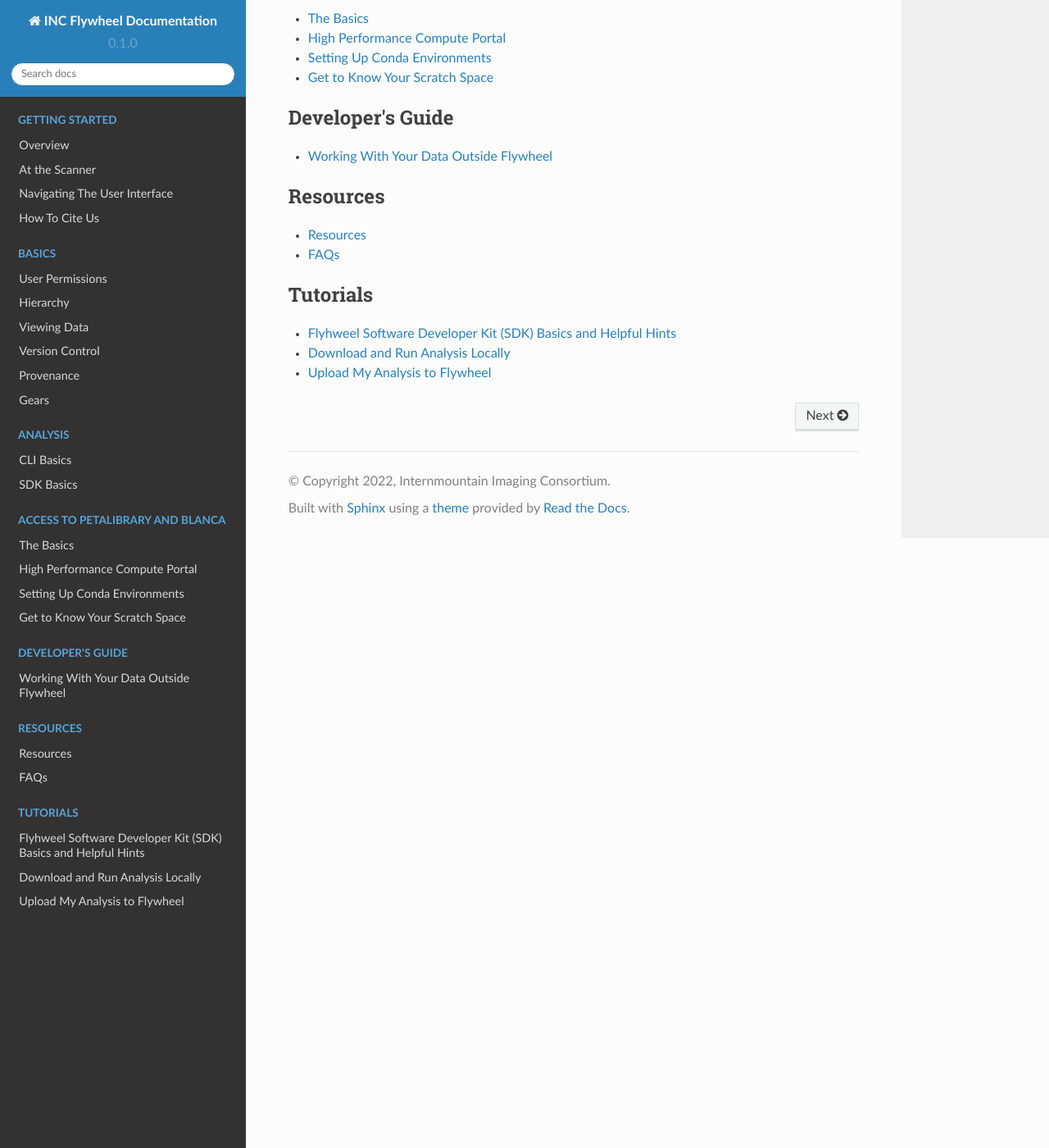
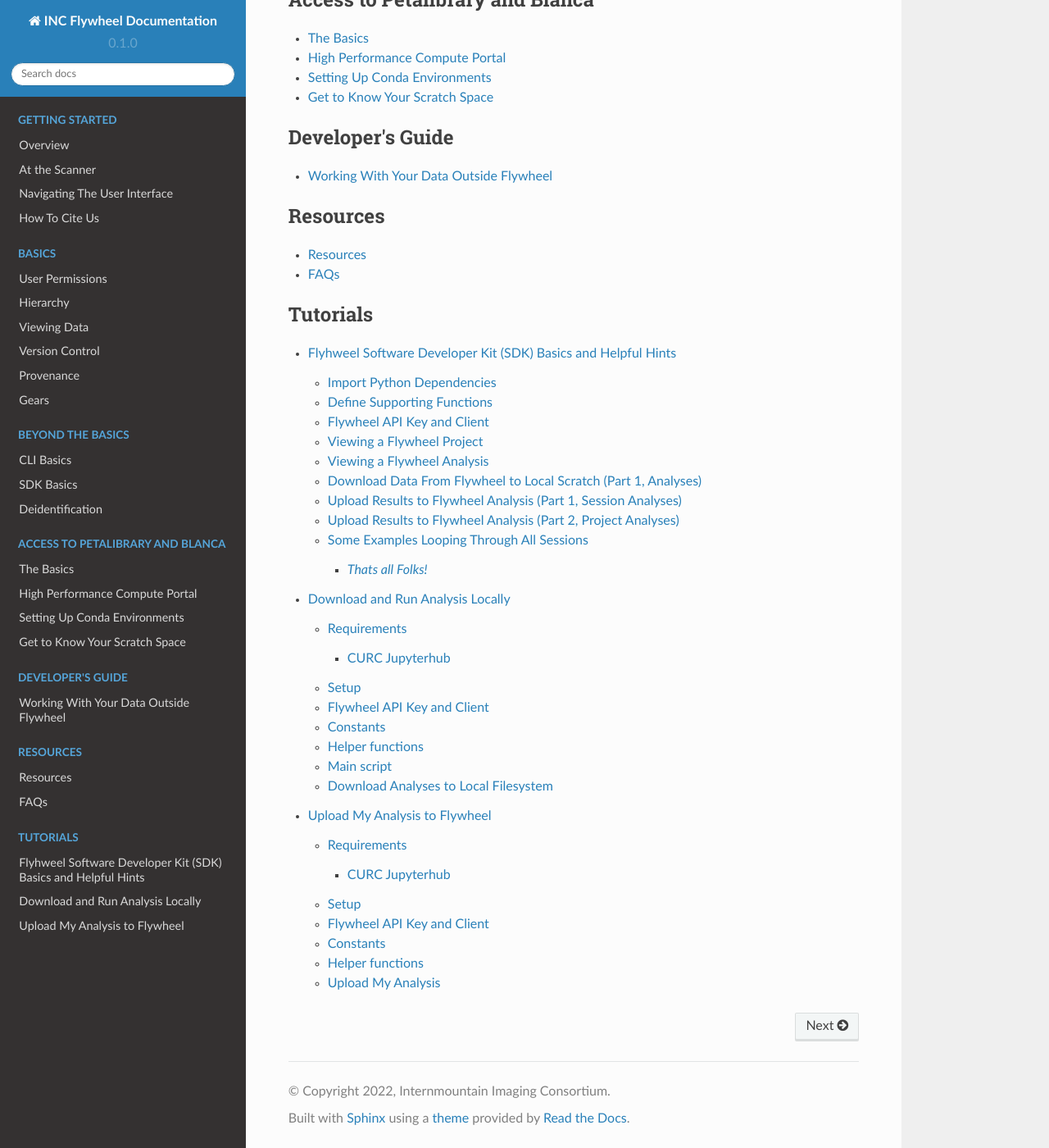
Before and after one commit to intermountainneuroimaging/inc_documentation, a Sphinx documentation site: the page built from docs/source/index.rst, in a window 1280 px wide and 1400 px high, scrolled down 954 px. Shown: the whole window at 82% size. Built offline with Sphinx 7.4.7 and the Read the Docs theme 2.0.0, drawn with Linux system fonts in a browser that asks for light colours; some of the changed lines change nothing that is shown; some of the changed text lies outside the part shown.

Commit message:
added de-id except last section call

```diff
--- /dev/null
+++ b/docs/source/deidentification.rst
@@ -0,0 +1,297 @@
+.. _deidentification:
+
+Deidentification
+================
+
+Deidentification Overview
+*************************
+There are many instances in which you would want to de-identify your data before ingesting it into Flywheel. The main reason is if your acquired data from the scanner is not already de-identified (ie, if you don't scan at INC). Below is a brief summary of several ways to de-identify your data before it hits Flywheel, or once it's already in Flywheel.
+
+.. warning::
+    The UCB instance of Flywheel relies on storage (PetaLibrary) that can have NO PERSONAL IDENTIFYING INFORMATION on it. Therefore, it is crucial to de-identify your data if it was collected somewhere outside of INC.
+
+Deidentification on Edge
+************************
+De-identification on edge refers to wiping out any identifying information in dicom headers at the source (before those dicoms are ever uploaded to Flywheel). That source can be your institution's data storage cluster, or your institution's scanner. In either case, Flywheel will have no record of any PII in your dicom headers if de-identification happens on edge.
+
+Fortunately, through the Flywheel command line interface tool (CLI), Flywheel can assist in the de-identification process without "knowing" about your data or registering it in the Flywheel database.
+
+Pre-requisites
+++++++++++++++
+To get started, you'll need to download the Flywheel CLI on the machine where your data resides, or on a machine that has mounted access to where your data resides: visit the :ref:`cli_basics` page.
+
+Before getting started, you'll also need some way to read the existing header information in your dicom files (for example, DCMTK's dcmdump tool). Alternatively, if you already know the header codes and header information, you can forgo looking it up with the dicom header reader.
+
+Once the Flywheel CLI is downloaded (and your personal API key generated), you are ready to start ingesting de-identified data into Flywheel.
+
+Simple De-identification
+++++++++++++++++++++++++
+If the only identifiable information in your dicoms exists in the Patient ID, Patient Name, and Patient Birthdate, Flywheel has a pre-built flag that simply removes those dicom header fields from every dicom file that is uploaded.
+
+For example, suppose we want to upload a dicom acquisition from our local computer onto Flywheel. We first inspect the header information in that acquisition (just checking one dicom in the acquisition is enough, i.e.). All of the following commands are run in a Terminal or DOS prompt (aka command line interface):
+
+.. code-block:: bash
+
+    dcmdump just_t1_dummy_ids/ics/deid/deid02/inc01/anat-T1w_acq-mpr08_run-01/1.3.12.2.1107.5.2.43.67087.2022101911212761306002309.0.0.0.dicom/1.3.12.2.1107.5.2.43.67087.2022101911284077703103114.MR.dcm
+
+The returned results indicate that there is indeed identifying information:
+
++---------------------+-----------------------------+--------------------------------+
+| Dicom Code          | Field Name                  | Value                          |
++=====================+=============================+================================+
+| (0010,0010)         | Patient's Name              | John                           |
++---------------------+-----------------------------+--------------------------------+
+| (0010,0020)         | Patient ID                  | Doe                            |
++---------------------+-----------------------------+--------------------------------+
+| (0010,0030)         | Patient's Birth Date        | 19010101                       |
++---------------------+-----------------------------+--------------------------------+
+| (0010,0040)         | Patient's Sex               | F                              |
++---------------------+-----------------------------+--------------------------------+
+| (0010,1010)         | Patient's Age               | 121Y                           |
++---------------------+-----------------------------+--------------------------------+
+
+To upload this acquisition but *without* the Patient's Name, Patient ID, or Patient's Birth Date, the Flywheel command is simply to add the :code:`--de-identify` flag onto the :code:`fw ingest dicom` command. For example:
+
+.. code-block:: bash
+
+    fw ingest dicom --de-identify --subject deid01 --session inc01 just_t1_dummy_ids/ics/deid/deid02/inc01/anat-T1w_acq-mpr08_run-01/1.3.12.2.1107.5.2.43.67087.2022101911212761306002309.0.0.0.dicom ics internal_testing
+
+More details about the :code:`fw ingest dicom` command are given on our :ref:`cli_basics` page.
+
+If you now check your upload in Flywheel and click on the information button next to the dicom, you'll see that the Patient's Name, Patient ID, and Patient Birth Date simply don't exist as metadata.
+
+.. note::
+    While the Patient's Name, Patient ID, and Patient's Birthdate have been de-identified, if you had any other identifying information in your dicom header, it is now in Flywheel. Not good. For scrubbing other identifying metadata from the dicom header, read on.
+
+De-identification Profile
++++++++++++++++++++++++++
+Creating a de-identification profile allows you to have maximum control over how *each and every* piece of metadata in your dicom header is handled. Creating a de-identification profile can be a daunting task at first, not because it's difficult, but because of how many different options you have at every decision. Some of the basic options include: do nothing, increment all age-related numbers by some given amount, delete the data entirely, replace the data with something different, jitter the data if it's a number, and hash the data.
+
+Flywheel has extensive information about how to create a de-identification profile on their `de-id documentation website. <https://docs.flywheel.io/hc/en-us/articles/1500003050521>`_
+
+In short, this de-identification profile is nothing more than a YAML file. The example below shows a de-identification profile that does the following:
+
+    * Sets up a place to store the de-id log (a csv file that allows you to re-identify your data, should you need to)
+
+    * Increments each date field by subtracting 17 days
+
+    * Sets the patient's age to use Year units
+
+    * Calculates the Patient's Age from the Patient Birth Date dicom tag
+
+    * Removes the PatientID dicom tag
+
+    * Replaces the dicom tag StationName with XXXXX
+
+    * Hashes the AccessionNumber and ConcatenationUID dicom tags
+
+.. code-block:: yaml
+
+    # the de-id updates before uploading
+    # The option is ignored in ingest, you can use --save-deid-logs PATH to save the log.
+
+    deid-log: ./deid_log.csv
+
+    # Sets the filetype to DICOM
+
+    dicom:
+
+      # Date-increment controls how many days to offset each date field
+      # where the increment-date (shown below) is configured.
+      #Positive values will result in later dates, negative
+      # values will result in earlier dates.
+
+      date-increment: -17
+
+      # patient-age-from-birthdate sets the DICOM header as a 3-digit value with a suffix
+      # be 091D, and that same age in months would be 003M. By default, if
+      # the age fits in days, then days will be used,
+      # otherwise if it fits in months, then months
+      # will be used, otherwise years will be used
+
+      patient-age-from-birthdate: true
+
+      # Set patient age units as Years. Other options include months (M) and days (D)
+
+      patient-age-units: Y
+
+      # The following are field transformations.
+      # Remove, replace-with, increment-date, hash, and hashuid can be used with any DICOM
+      # field. Replace name with the DICOM field "keyword" by the DICOM standard
+      fields:
+
+        # Use remove Remove a dicom field Removes the field from the DICOM entirely.
+        # If removal is not supported then this field will be blank.
+        # This example removes PatientID.
+
+        - name: PatientID
+          remove: true
+
+        # Replace a dicom field with the value provided.
+        # This example replaces “StationName” with "XXXX" in Flywheel
+
+        - name: StationName
+          replace-with: XXXX
+
+        # Offsets the date by the number of days defined in
+        # the date-increment setting above, preserving the time
+        # and timezone. In this example, StudyDate appears as 17 days earlier
+
+        - name: StudyDate
+          increment-date: true
+
+        # One-Way hash a dicom field to a unique string
+
+        - name: AccessionNumber
+          hash: true
+
+         # Replaces a UID field with a hashed version of that
+         # field. The first four nodes (prefix) and last node
+         # (suffix) will be preserved, with the middle being
+         # replaced by the hashed value
+
+        - name: ConcatenationUID
+          hashuid: true
+
+Testing the De-identification Profile
++++++++++++++++++++++++++++++++++++++
+Once you've created your de-identification profile, Flywheel also has a command line interface tool that allows you to test your profile on sample data before using it more broadly for the final dicom upload.
+
+Extensive documentation on testing your de-id profile exists on the `Flywheel site <https://docs.flywheel.io/hc/en-us/articles/1500010369681#UUID-474d115b-d8d5-11e4-ff51-f9e22b5359bd>`_ as well as a brief summary below.
+
+In the previous section, we created a de-identification profile that we called :code:`deid_profile.yaml`. Now suppose we wanted to test how this profile would transform on one of our example dicom files, and store the results of this transformation in a directory we call *deid_test_dir*. Below is the Flywheel command line call that performs the aforementioned steps:
+
+.. code-block:: bash
+
+    fw deid test just_t1_dummy_ids/1.3.12.2.1107.5.2.43.67087.2022101911212761306002309.0.0.0.dicom deid_profile.yaml deid_test_dir --session inc01 --subject deid02
+
+The result of this call from the terminal creates a csv file called :code:`deid_log.csv` in the directory *deid_test_dir*. The CSV file shows a before and after (what each dicom header field was before the transformation, and what it became after the transformation).  When you first build a de-id profile, it'll be an iterative process of testing the profile to make sure you haven't captured all the desired transformations and haven't left out any intended changes to the dicom header.
+
+Uploading the De-ID Profile To You Flywheel Project
++++++++++++++++++++++++++++++++++++++++++++++++++++
+
+Once you have created and tested your de-identification profile, you can ask the INC team to upload your profile to the relevant Flywheel Project. Once the profile exists as an attachment in your Project settings, any upload you perform (via the GUI, SDK, or CLI) for that Project will first be de-identified based on the rules you laid out in your profile.
+
+Alternatively, if you'd rather keep your de-id profile secret, want to apply different de-id profiles for different subjects, etc, it's best to continue to the next section which describes how to upload data while the de-id profile remains local to your personal computer (not in Flywheel).
+
+The Ingest Config Template
+++++++++++++++++++++++++++
+
+Now that you've put in the hard work into making the perfect de-id profile, you'd lke to use it for an actual data upload. However, if you opted not to upload the de-id profile to Flywheel, there's one more step: the Ingest Config Template.
+
+The ingest config template is a broad topic in and of itself (best described in the `Flywheel template documentation. <https://docs.flywheel.io/hc/en-us/articles/4413200627987>`_ ):
+
+Briefly, the ingest template is a configuration YAML file that allows you to control every part of the Flywheel upload process. For example, the ingest template defines the relationship between your local folder structure (where the data exists) and how you want that data to be labelled and mapped onto the Flywheel data hierarchy. Critically, the ingest config template also defines the de-identification profile(s) for the given Project.
+
+The ingest template is its own topic and won't be covered in this section; however, to apply the de-id profile you created and tested, you simply need to paste it into the ingest config template. Below is an example of an ingest config template titled :code:`config.yaml`. Notice the copied and pasted de-identification profile we worked on in previous sections.
+
+.. code-block:: yaml
+
+        ####
+        # Template and Group/Project Settings
+        #####
+
+        template:
+          - pattern: "{group}"
+          - pattern: "{project}"
+          - pattern: "{subject}"
+          - pattern: "{session}"
+          - pattern: "{acquisition}"
+            packfile_type: dicom
+
+        #####
+        # Optional includes/excludes for directories and files
+        #####
+
+        # Patterns of directories to include
+        # include-dirs:
+        # - "*.dicom"
+
+        # Patterns of filenames to exclude
+        # exclude:
+        # - "*.txt"
+        # - "*.xml"
+
+        #####
+        # De-identification Settings
+        #####
+        deid-profiles:
+        - name: Anschutz
+
+          # Indicates where you want to place the de-id log. You will use this log file to preview
+          # the de-id updates before uploading
+          # The option is ignored in ingest, you can use --save-deid-logs PATH to save the log.
+
+          deid-log: ./deid_log.csv
+
+          # Sets the filetype to DICOM
+
+          dicom:
+
+            # Date-increment controls how many days to offset each date field
+            # where the increment-date (shown below) is configured.
+            #Positive values will result in later dates, negative
+            # values will result in earlier dates.
+
+            date-increment: -17
+
+            # patient-age-from-birthdate sets the DICOM header as a 3-digit value with a suffix
+            # be 091D, and that same age in months would be 003M. By default, if
+            # the age fits in days, then days will be used,
+            # otherwise if it fits in months, then months
+            # will be used, otherwise years will be used
+
+            patient-age-from-birthdate: true
+
+            # Set patient age units as Years. Other options include months (M) and days (D)
+
+            patient-age-units: Y
+
+            # The following are field transformations.
+            # Remove, replace-with, increment-date, hash, and hashuid can be used with any DICOM
+            # field. Replace name with the DICOM field "keyword" by the DICOM standard
+            fields:
+              # Use remove Remove a dicom field Removes the field from the DICOM entirely.
+              # If removal is not supported then this field will be blank.
+              # This example removes PatientID.
+
+              - name: PatientID
+                remove: true
+
+              # Replace a dicom field with the value provided.
+              # This example replaces “StationName” with "XXXX" in Flywheel
+
+              - name: StationName
+                replace-with: XXXX
+
+              # Offsets the date by the number of days defined in
+              # the date-increment setting above, preserving the time
+              # and timezone. In this example, StudyDate appears as 17 days earlier
+
+              - name: StudyDate
+                increment-date: true
+
+              # One-Way hash a dicom field to a unique string
+
+              - name: AccessionNumber
+                hash: true
+
+               # Replaces a UID field with a hashed version of that
+               # field. The first four nodes (prefix) and last node
+               # (suffix) will be preserved, with the middle being
+               # replaced by the hashed value
+
+              - name: ConcatenationUID
+                hashuid: true
+
+
+Putting it All Together
++++++++++++++++++++++++
+
+Deidentification From the Scanner
+*********************************
+It is also possible to create a profile that applies to data coming directly from the scanner. If this is of interest, please contact Lena or Amy.
+
+Deidentification Gear in Flywheel
+*********************************
+Lastly, there's an additional option to de-identify the data once it's already in Flywheel by running the de-id gear. However, Flywheel has version control on files (including DICOM files), so a copy of your "identifiable" data before the de-id gear was run will exist somewhere in Flywheel (even if it is not accessible to all users). Since the CUB instance of Flywheel can't have any identifiable information at any time, running the de-id gear is not an option we advertise on our cite.
--- a/docs/source/index.rst
+++ b/docs/source/index.rst
@@ -29,10 +29,11 @@
 
 .. toctree::
    :maxdepth: 1
-   :caption: Analysis
+   :caption: Beyond the Basics
 
    cli_basics.rst
    sdk_basics.rst
+   deidentification.rst
 
 .. toctree::
    :maxdepth: 1
@@ -55,7 +56,7 @@
    FAQs.rst
 
 .. toctree::
-   :maxdepth: 1
+   :maxdepth: 0
    :caption: Tutorials
 
    notebooks/sdk-basics.ipynb
```
